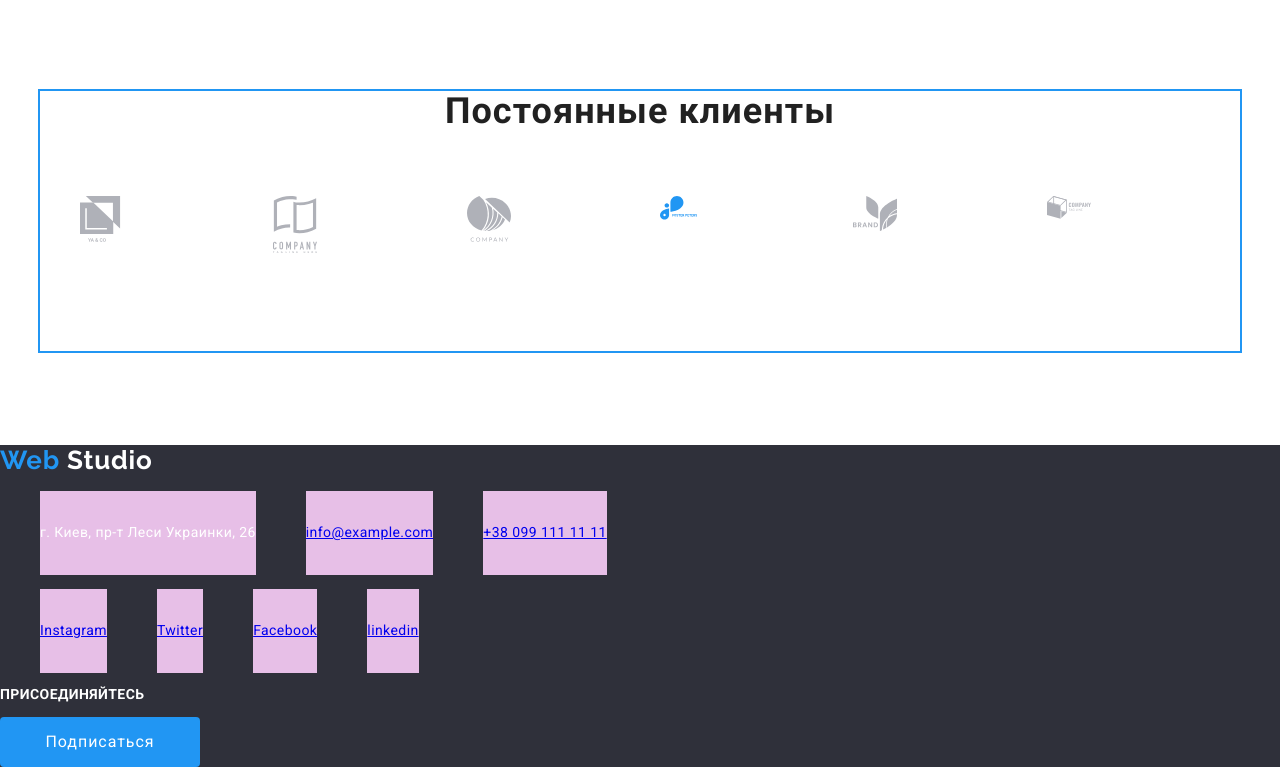
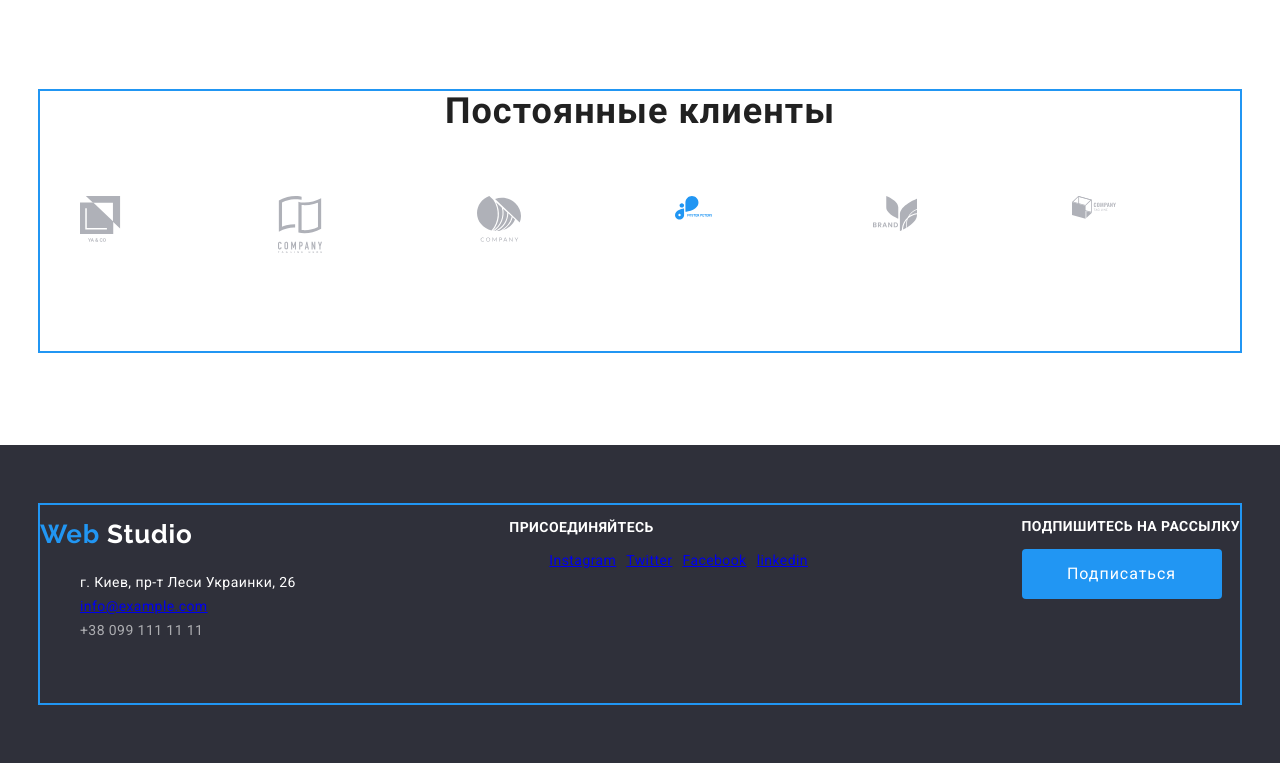
Before and after one commit to TatyanaLozova/goit-markup-hw-03, a plain HTML site: page index.html in a window 1280 px wide. Shown: the part 1706-2473 px from the top of the page. Drawn offline with Linux system fonts and the light colour scheme.

Commit message:
финиш

```diff
--- a/css/portfoliostyles.css
+++ b/css/portfoliostyles.css
@@ -116,7 +116,51 @@ outline: 2px solid #2196f3;
 .container-li:nth-child(3n+0) {
   margin-right: 0;
 }
+/*футер*/
+.footer {
+  background-color: #2f303a;
+  padding: 60px 0;}
 
+.footer > .container {
+  display: flex;
+  justify-content: space-between;
+}
+.footer-block > a.logo {
+    display: inline-block;
+    margin-top: 60px;
+  }
+
+.address {
+  margin-top: 20px;
+    margin-bottom: 60px;
+    list-style: none;
+}
+
+.address .contacts {
+  color: var(--part-txt-color);
+  list-style: none;
+  margin-top: 9px;
+  padding: 0;
+}
+
+
+.footer-block >.heder-social{
+  display: flex;
+  justify-content: space-evenly;
+  text-transform: uppercase;
+  font-size: 14px;
+  margin-top: 72px;
+  margin-bottom: 20px;
+}
+
+.footer-social  {
+  display: flex;
+   list-style: none;
+
+}
+.link-items:not(:last-child) {
+    margin-right: 10px;
+  }
 
 
 :root {
@@ -258,11 +302,21 @@ color:var(--part-txt-color);
 
 .contacts-item {
   text-decoration: none;
+    list-style: none;
   font-style: normal;
   color: rgba(255, 255, 255, 0.6);
 }
 
-
+.heder-social{
+font-family: Roboto;
+font-style: normal;
+font-weight: bold;
+font-size: 14px;
+line-height: 16px;
+letter-spacing: 0.03em;
+text-transform: uppercase;
+color: var(--part-txt-color);
+}
 
 .aside {
 font-weight: bold;
--- a/css/webstyles.css
+++ b/css/webstyles.css
@@ -111,9 +111,19 @@ color: var(--part-txt-color);
   .menu-list li {
   padding-top: 30px;
   padding-bottom: 30px;
- background-color: #e7bfe7;
+ outline: 2px solid #2196f3;
 margin-right: 50px;
 
+  }
+  .menu-contact{
+  list-style: none;
+  display: flex;
+  }
+  .menu-contact li {
+  padding-top: 30px;
+  padding-bottom: 30px;
+outline: 2px solid #2196f3;
+ margin-right: 30px;
   }
 .menu-item {
 font-style: normal;
@@ -252,9 +262,20 @@ color: var(--part-txt-color);
 .contacts-item {
   text-decoration: none;
   font-style: normal;
+  list-style: none;
   color: rgba(255, 255, 255, 0.6);
 }
 
+.heder-social{
+font-family: Roboto;
+font-style: normal;
+font-weight: bold;
+font-size: 14px;
+line-height: 16px;
+letter-spacing: 0.03em;
+text-transform: uppercase;
+color: var(--part-txt-color);
+}
 .aside {
 font-weight: bold;
 line-height: 1.14;
@@ -350,7 +371,7 @@ width: calc((100% - 60px) / 3);
    flex-wrap: wrap;
   padding: 0;
   margin: 0;
-  margin-bottom: 94px;
+
   }
 
 .clients-list {
@@ -359,6 +380,53 @@ width: calc((100% - 60px) / 3);
 
 }
 
-.regular-client:nth-child(6n+0) {
+.clients-list:nth-child(6n+0) {
   margin-right: 0;
 }
+
+/*футер*/
+
+.footer {
+  background-color: #2f303a;
+  padding: 60px 0;}
+
+.footer > .conteiner {
+  display: flex;
+  justify-content: space-between;
+}
+.footer-block > a.logo {
+    display: inline-block;
+    margin-top: 60px;
+  }
+
+.address {
+  margin-top: 20px;
+    margin-bottom: 60px;
+    list-style: none;
+}
+
+.address .contacts {
+  color: var(--part-txt-color);
+  list-style: none;
+  margin-top: 9px;
+  padding: 0;
+}
+
+
+.footer-block >.heder-social{
+  display: flex;
+  justify-content: space-evenly;
+  text-transform: uppercase;
+  font-size: 14px;
+  margin-top: 72px;
+  margin-bottom: 20px;
+}
+
+.footer-social  {
+  display: flex;
+   list-style: none;
+
+}
+.link-items:not(:last-child) {
+    margin-right: 10px;
+  }
--- a/index.html
+++ b/index.html
@@ -27,7 +27,7 @@
           </ul>
         </nav>
 
-        <ul class="menu-list">
+        <ul class="menu-contact">
           <li>
             <a class="menu-item" href="mailto:info@devstudio.com"
               >info@devstudio.com</a
@@ -101,11 +101,11 @@
               />
               <h3 class="heading-item">Десктопные приложения</h3>
             </li>
-            <li class="item" >
+            <li class="item">
               <img src="./images/мобильный.jpg" alt="мобильный" width="370" />
               <h3 class="heading-item">Мобильные приложения</h3>
             </li>
-            <li  class="item">
+            <li class="item">
               <img
                 src="./images/монитор.jpg"
                 alt="дизаин на мониторе"
@@ -276,13 +276,15 @@
     </main>
     <!--Подвал-->
     <footer class="footer">
+      <div class="conteiner">
+        <div class="footer-blok">
           <p>
             <a href="/index.html" class="logo-footer"
               ><span class="logo-footerpart">Web </span>Studio</a
             >
           </p>
-      <address>
-        <ul class="menu-list">
+          <address class="address">
+            <ul>
               <li class="contacts">
                 <a href=""></a>г. Киев, пр-т Леси Украинки, 26
               </li>
@@ -290,33 +292,40 @@
                 <a href="mailto:info@example.com">info@example.com</a>
               </li>
               <li class="contacts-item">
-            <a href="tel:+380991111111">+38 099 111 11 11</a>
+                <a href="tel:+380991111111"></a>+38 099 111 11 11
               </li>
             </ul>
           </address>
-      <ul class="menu-list">
-        <li>
+        </div>
+        <div class="footer-blok">
+          <p class="heder-social">присоединяйтесь</p>
+          <ul class="footer-social">
+            <li class="link-items">
               <a href="www.instagram.com" aria-label="ссылка на инстаграм"
                 >Instagram</a
               >
             </li>
-        <li>
-          <a href="www.twitter.com " aria-label="ссылка на Твитер">Twitter</a>
+            <li class="link-items">
+              <a href="www.twitter.com " aria-label="ссылка на Твитер"
+                >Twitter</a
+              >
             </li>
-        <li>
+            <li class="link-items">
               <a href="www.facebook.com " aria-label="ссылка на Фейсбук"
                 >Facebook</a
               >
             </li>
-        <li>
+            <li class="link-items">
               <a href="www.linkedin.com" aria-label="ссылка на Линкен дин"
                 >linkedin</a
               >
             </li>
           </ul>
-      <div>
-        <p class="aside">Присоединяйтесь</p>
+        </div>
+        <div class="footer-blok">
+          <p class="aside">Подпишитесь на рассылку</p>
           <button class="button">Подписаться</button>
+        </div>
       </div>
     </footer>
   </body>
```
Also changed, not shown: portfolio.html (+20 -21 lines). Lines whose indentation alone changed are shown as unchanged.
